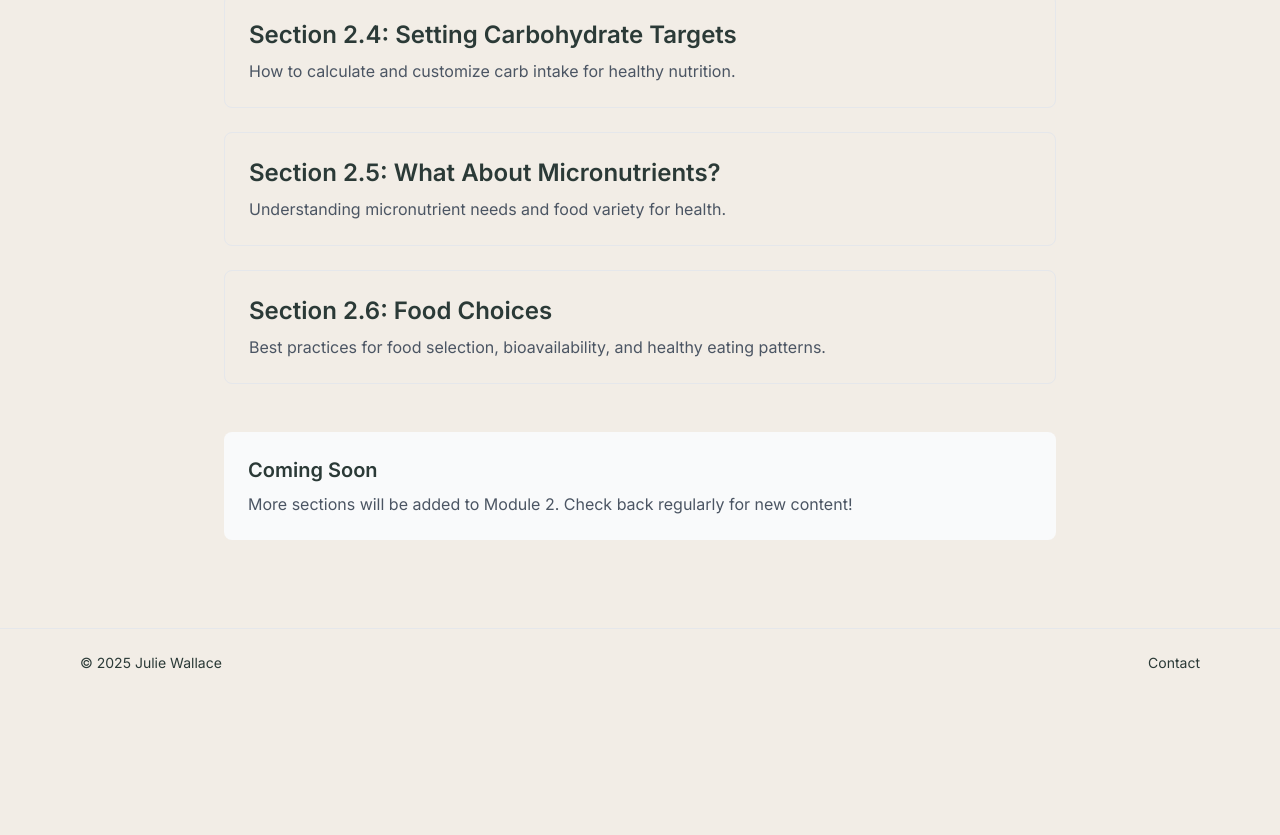
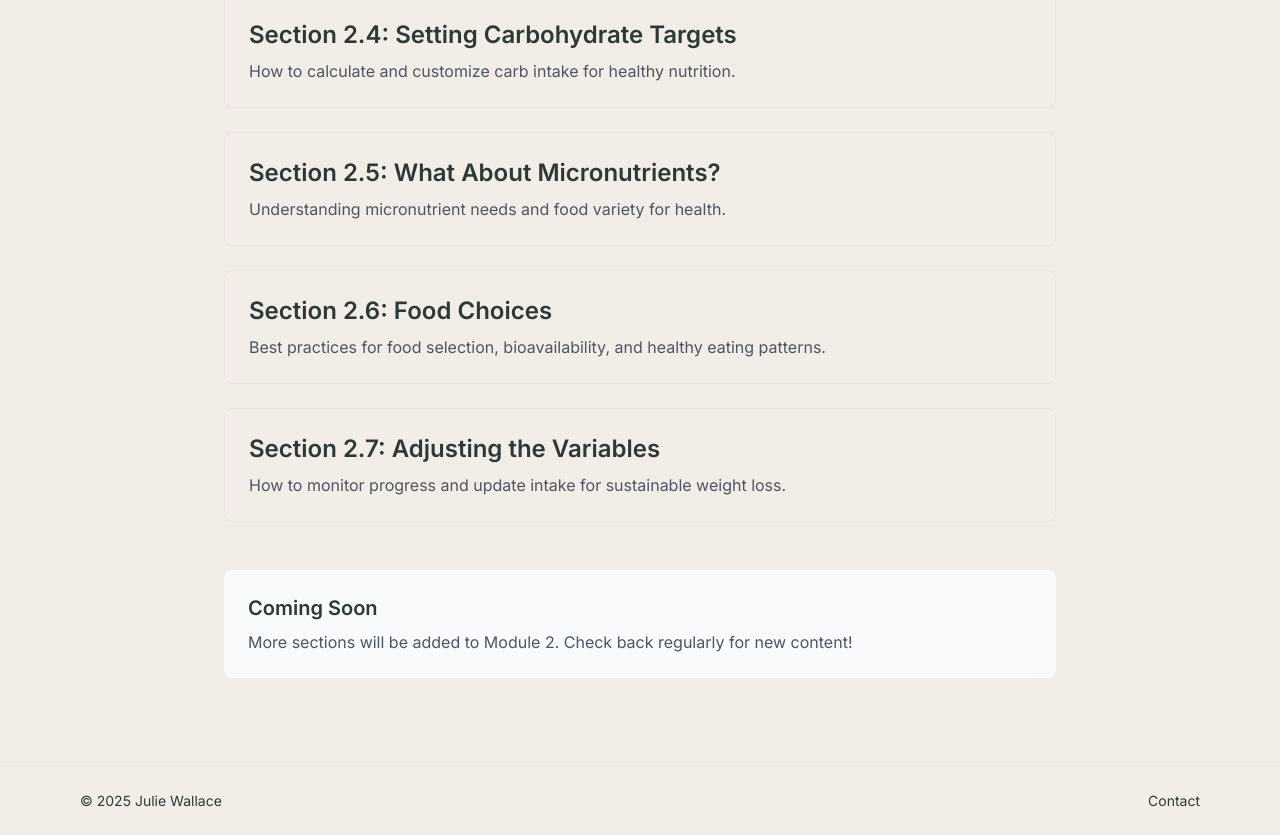
Before and after one commit to mr601s/nutritionist-marketplace-crm, a Next.js app: page /courses/module-2 in a window 1280 px wide. Shown: the part 841-1676 px from the top of the page. Before the commit the page ends 1538 px from the top, so only its background shows below. Built offline with nearby package versions, Linux system fonts and the light colour scheme.

Commit message:
feat: add Section 2.7 link to module-2 index navigation.

```diff
--- a/app/courses/module-2/page.tsx
+++ b/app/courses/module-2/page.tsx
@@ -43,6 +43,12 @@ export default function Module2Page() {
       title: 'Section 2.6: Food Choices',
       description: 'Best practices for food selection, bioavailability, and healthy eating patterns.',
       href: '/courses/module-2/section-6'
+    },
+    {
+      id: 'section-2.7',
+      title: 'Section 2.7: Adjusting the Variables',
+      description: 'How to monitor progress and update intake for sustainable weight loss.',
+      href: '/courses/module-2/section-7'
     }
   ];
 
```
